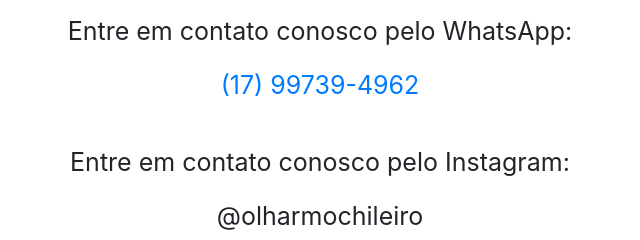
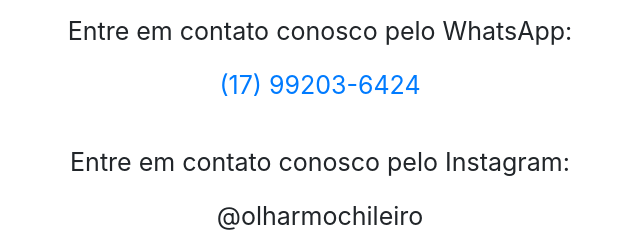
Before and after one commit to LuisHonorato1/FOTO-FALANQUE1, a plain HTML site: page index.html in a window 1280 px wide. Shown: the part 1625-1865 px from the top of the page, 320-960 px from the left. Drawn offline with nearby package versions, Linux system fonts and the light colour scheme.

Commit message:
Update index.html

```diff
--- a/index.html
+++ b/index.html
@@ -73,8 +73,8 @@
     <h2 class="text-center mb-4">Contato</h2><br><br>
     <p class="text-center increased-font" style="font-size: 25px;">Entre em contato conosco pelo WhatsApp:</p>
     <p class="text-center increased-font" style="font-size: 25px;">
-      <a href="https://api.whatsapp.com/send?phone=SEU_NUMERO_DE_TELEFONE&text=Ol%C3%A1%2C%20gostaria%20de%20mais%20informa%C3%A7%C3%B5es" target="_blank" rel="noopener noreferrer">
-        (17) 99739-4962
+      <a href="https://www.instagram.com/olharmochileiro/?igshid=NGVhN2U2NjQ0Yg%3D%3D">
+        (17) 99203-6424
       </a>
     </p>
     <br>
```
